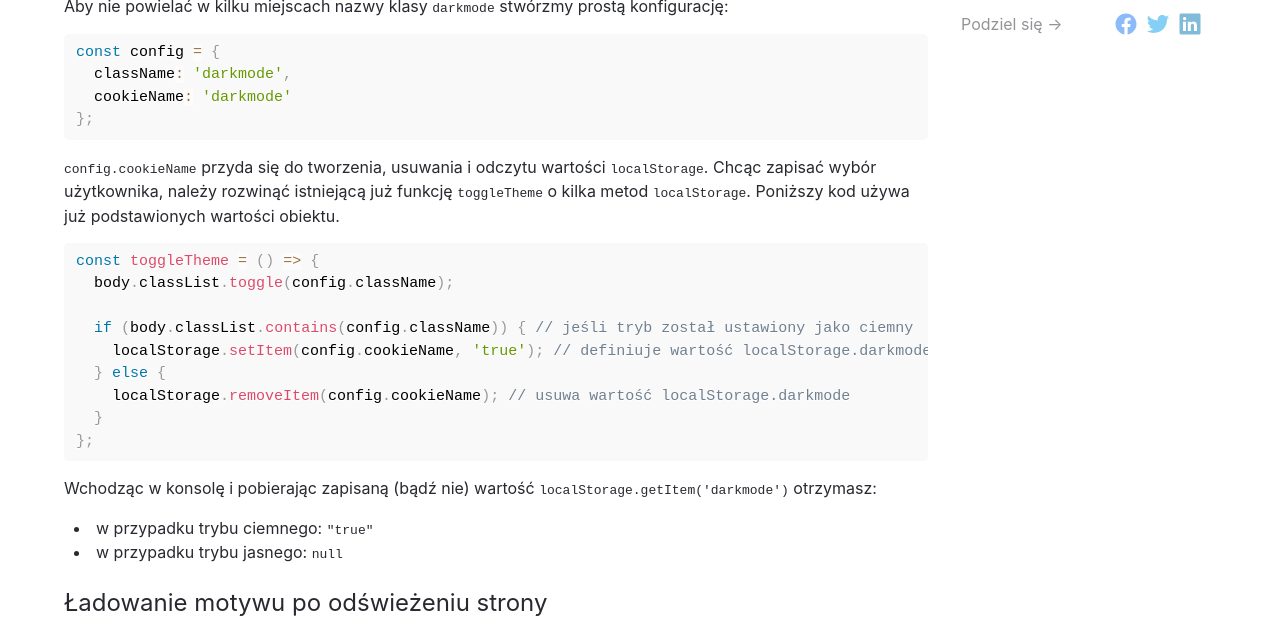
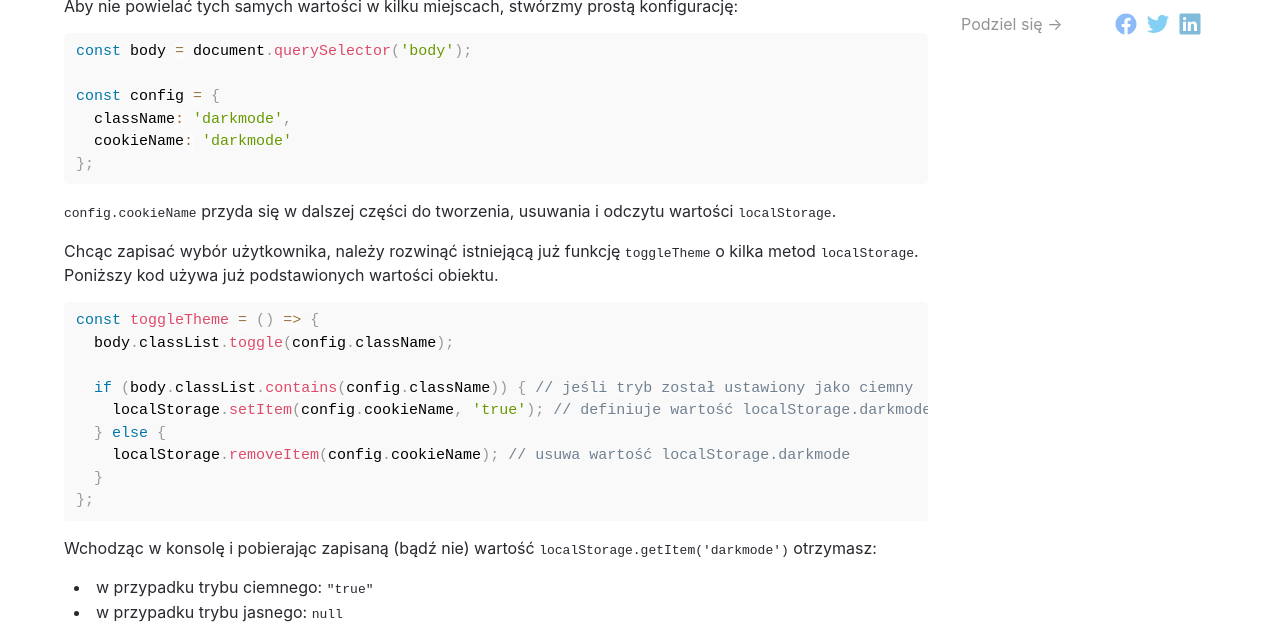
Before and after one commit to frontboard/blog, a Jekyll site: the page built from _posts/2018-04-03-dynamiczna-zmiana-kolorow-strony.md, in a window 1280 px wide and 900 px high, scrolled down 2003 px, cut to the strip 264-900 px from the top of the window. Built offline with Jekyll 4.4.1, drawn with Linux system fonts in a browser that asks for light colours; comment, search, counter and statistics services are not loaded.

Commit message:
add missing loc

````diff
--- a/_posts/2018-04-03-dynamiczna-zmiana-kolorow-strony.md
+++ b/_posts/2018-04-03-dynamiczna-zmiana-kolorow-strony.md
@@ -77,16 +77,20 @@ button.addEventListener('click', toggleTheme);
 ```
 
 ## Zapis wyboru użytkownika
-Aby nie powielać w kilku miejscach nazwy klasy `darkmode` stwórzmy prostą konfigurację:
+Aby nie powielać tych samych wartości w kilku miejscach, stwórzmy prostą konfigurację:
 
 ```js
+const body = document.querySelector('body');
+
 const config = {
   className: 'darkmode',
   cookieName: 'darkmode'
 };
 ```
 
-`config.cookieName` przyda się do tworzenia, usuwania i odczytu wartości `localStorage`. Chcąc zapisać wybór użytkownika, należy rozwinąć istniejącą już funkcję `toggleTheme` o kilka metod `localStorage`. Poniższy kod używa już podstawionych wartości obiektu.
+`config.cookieName` przyda się w dalszej części do tworzenia, usuwania i odczytu wartości `localStorage`.
+
+Chcąc zapisać wybór użytkownika, należy rozwinąć istniejącą już funkcję `toggleTheme` o kilka metod `localStorage`. Poniższy kod używa już podstawionych wartości obiektu.
 
 ```js
 const toggleTheme = () => {
````
